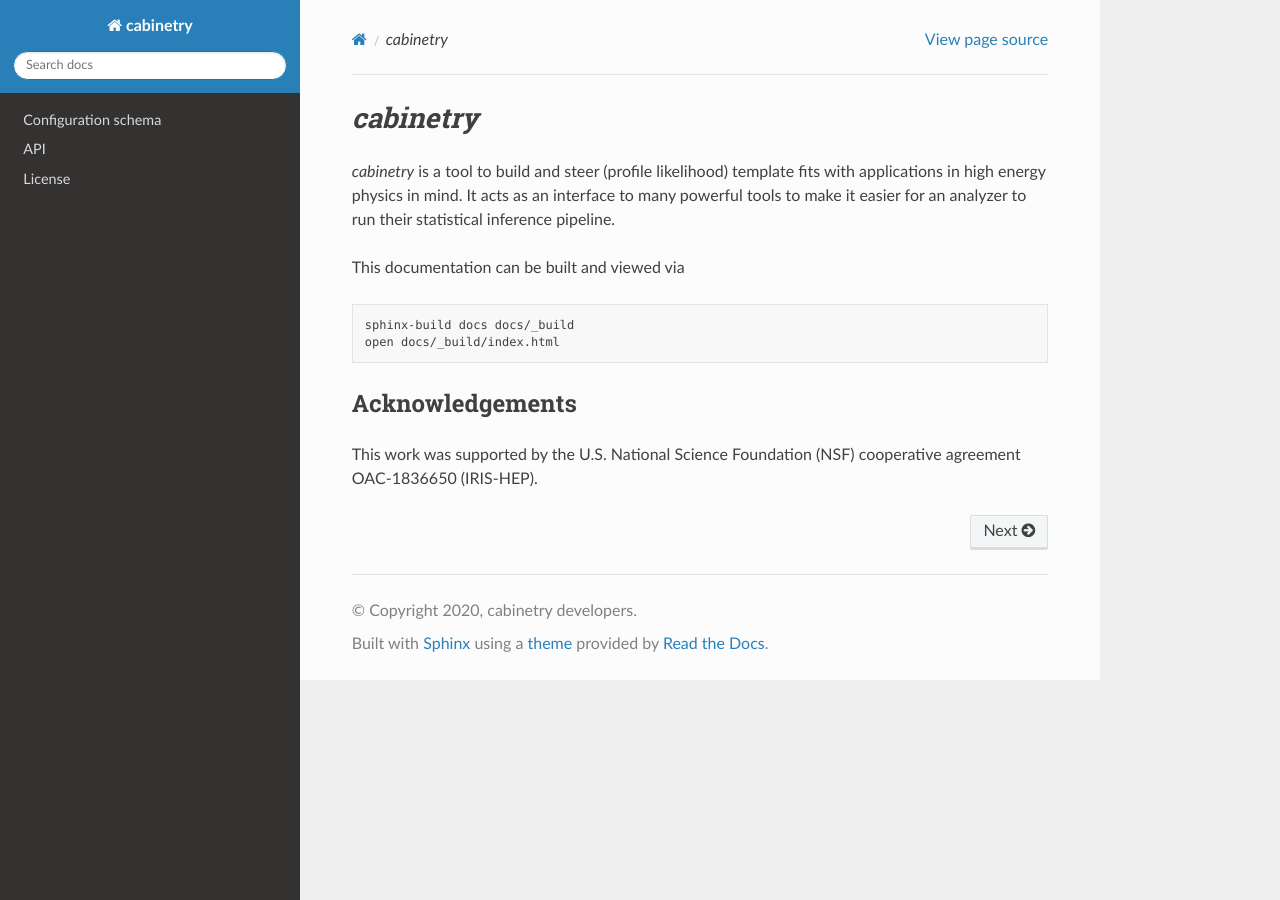
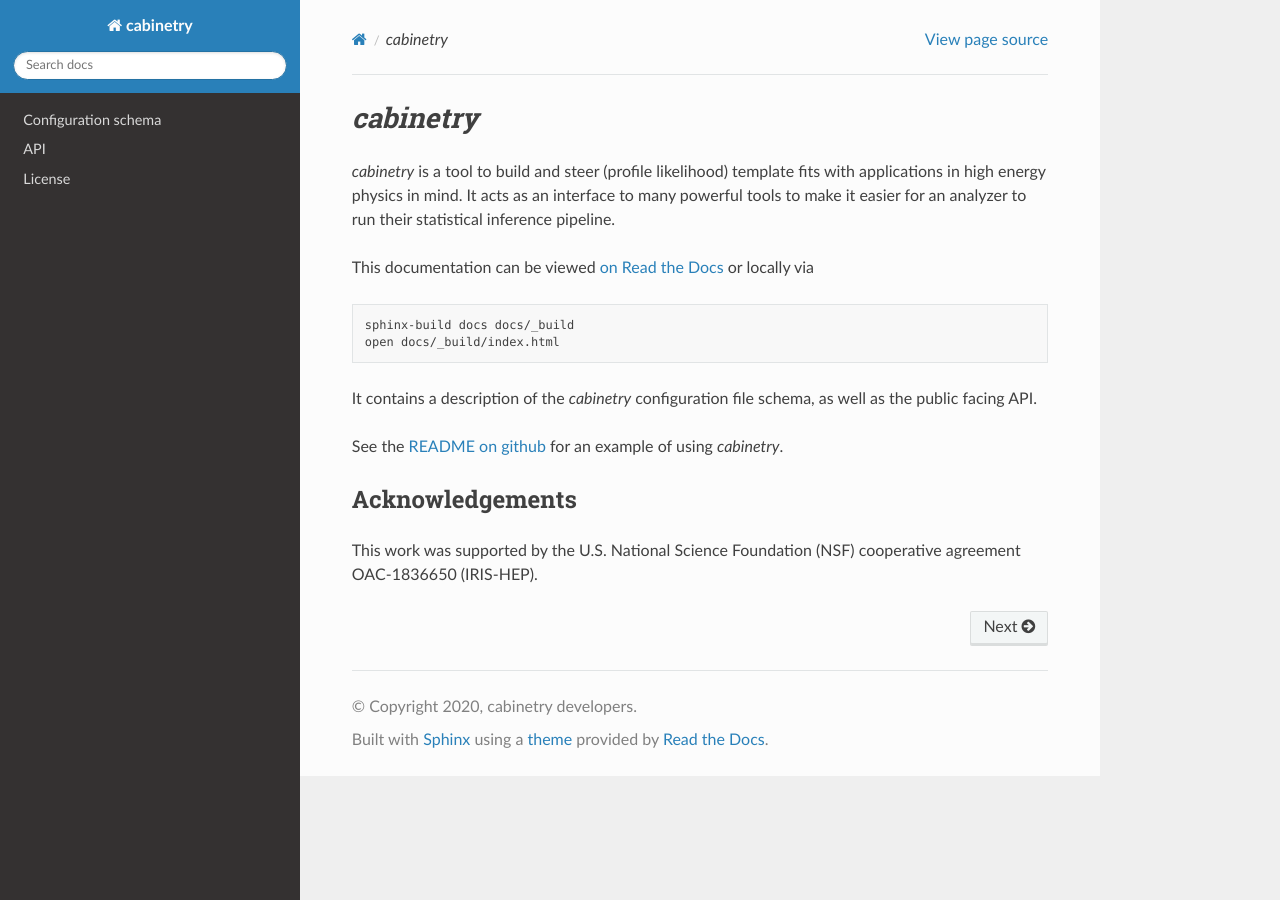
Before and after one commit to scikit-hep/cabinetry, a Sphinx documentation site: the page built from docs/index.rst, in a window 1280 px wide. Built offline with Sphinx 7.4.7 and the Read the Docs theme 2.0.0, drawn with Linux system fonts in a browser that asks for light colours.

Commit message:
more docs text and readme badge

```diff
--- a/docs/index.rst
+++ b/docs/index.rst
@@ -12,13 +12,17 @@
 `cabinetry` is a tool to build and steer (profile likelihood) template fits with applications in high energy physics in mind.
 It acts as an interface to many powerful tools to make it easier for an analyzer to run their statistical inference pipeline.
 
-This documentation can be built and viewed via
+This documentation can be viewed `on Read the Docs <https://cabinetry.readthedocs.io/>`_ or locally via
 
 .. code-block:: bash
 
    sphinx-build docs docs/_build
    open docs/_build/index.html
 
+It contains a description of the `cabinetry` configuration file schema, as well as the public facing API.
+
+See the `README on github <https://github.com/alexander-held/cabinetry/blob/master/README.md>`_ for an example of using `cabinetry`.
+
 Acknowledgements
 ----------------
 This work was supported by the U.S. National Science Foundation (NSF) cooperative agreement OAC-1836650 (IRIS-HEP).
```
Also changed, not shown: README.md (+1 -0 lines).
